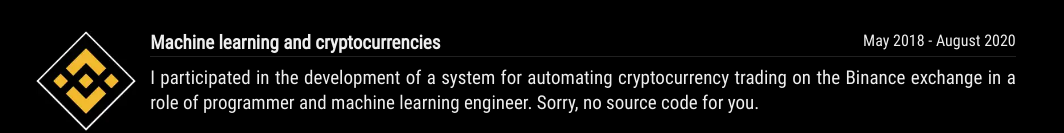
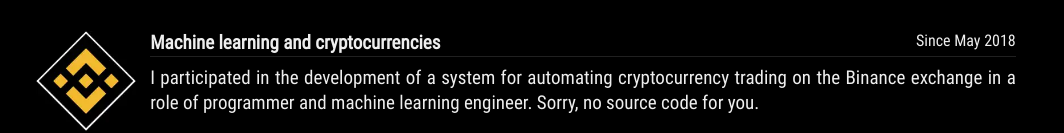
Before and after one commit to Raisongran/raisongran.github.io, a plain HTML site: page index.html in a window 1280 px wide. Shown: the part 1345-1478 px from the top of the page, without its empty margins (107-1171 px from the left). Drawn offline with Linux system fonts and the light colour scheme.

Commit message:
My machine learning & trading research continued

```diff
--- a/index.html
+++ b/index.html
@@ -158,7 +158,7 @@
 					<img class="img" src="images/crypto.webp">
 				</div>
 				<div class="right">
-					<div class="title"><p class="name">Machine learning and cryptocurrencies</p><p class="label">May 2018 - August 2020</p></div>
+					<div class="title"><p class="name">Machine learning and cryptocurrencies</p><p class="label">Since May 2018</p></div>
 					<p class="description">
 						I participated in the development of a system for automating cryptocurrency trading on the Binance exchange in a role of programmer and machine learning engineer. Sorry, no source code for you.
 					</p>
```
